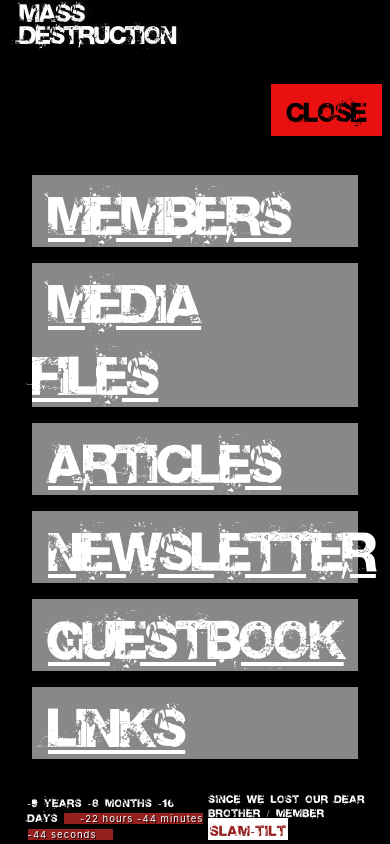
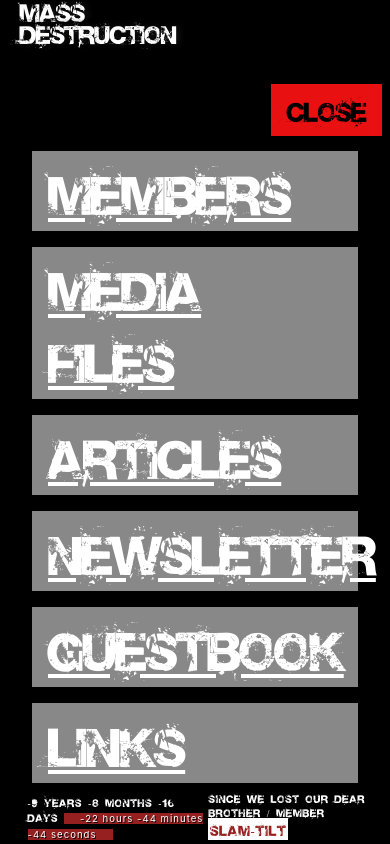
Before and after one commit to robonexx/massdesctruction, a React (Vite) app: page /links in a window 390 px wide. Both pictures are taken after a click on the element "Open". Built offline with nearby package versions, Linux system fonts and the light colour scheme.

Commit message:
gitignore

```diff
--- a/src/App.jsx
+++ b/src/App.jsx
@@ -29,7 +29,7 @@ function App() {
       <Header />
       <Hamburger active={active} setActive={setActive}/>
       <Nav />
-      <NavMobile active={active} />
+      <NavMobile active={active} onNavigate={() => setActive(false)} />
       <BannerSideScroll />
       <div className='bg_white'></div>
 
--- a/src/components/logo/Logo.jsx
+++ b/src/components/logo/Logo.jsx
@@ -3,10 +3,10 @@ import { Link } from 'react-router-dom'
 // styles
 import './logo.scss'
 
-const Logo = () => {
+const Logo = ({ onClick }) => {
   return (
     <div className='logo'>
-      <Link to='/'>
+      <Link to='/' onClick={onClick}>
           <motion.h1
               initial={{y: -300, opacity: 0}}
               animate={{y: 0, opacity: 1}}
--- a/src/components/nav/NavMobile.jsx
+++ b/src/components/nav/NavMobile.jsx
@@ -32,10 +32,14 @@ const navItems = [
     },
 ];
 
-const NavMobile = ({active}) => {
+const NavMobile = ({ active, onNavigate }) => {
   return (
-      <nav className={`nav_mobile ${active ? 'open' :  ''}`}>
-          <Logo />
+      <nav
+        className={`nav_mobile ${active ? 'open' : ''}`}
+        aria-label="Mobile navigation"
+        aria-hidden={!active}
+      >
+          <Logo onClick={onNavigate} />
            <ul className='menu'>
         {
           navItems.map(({ title, path }, i) => (
@@ -45,7 +49,9 @@ const NavMobile = ({active}) => {
               animate={{ opacity: 1, y: 0 }}
               transition={{ duration: 1.4, delay: i * 0.3 }}
             >
-              <Link className='nav_link' to={path}>{title}</Link>
+              <Link className='nav_link' to={path} onClick={onNavigate}>
+                {title}
+              </Link>
             </motion.li>
           ))
         }
--- a/src/components/nav/navmobile.scss
+++ b/src/components/nav/navmobile.scss
@@ -8,7 +8,7 @@
     opacity: 0;
     transform: translateX(-120%);
     background-color: black;
-    opacity: 0;
+    pointer-events: none;
 
     transition: all 0.4s ease-in-out;
 
@@ -20,6 +20,7 @@
         transition: all 0.4s ease-in-out;
         opacity: 1;
         transform: translateX(0%);
+        pointer-events: auto;
     }
 
     .menu {
@@ -39,6 +40,7 @@
             text-align: left;
 
             .nav_link {
+                display: block;
                 padding: 0.25rem 1rem;
                 height: 100%;
                 width: 100%;
```
Also changed, not shown: 1 other file (tests, documents, lock files or other folders).
